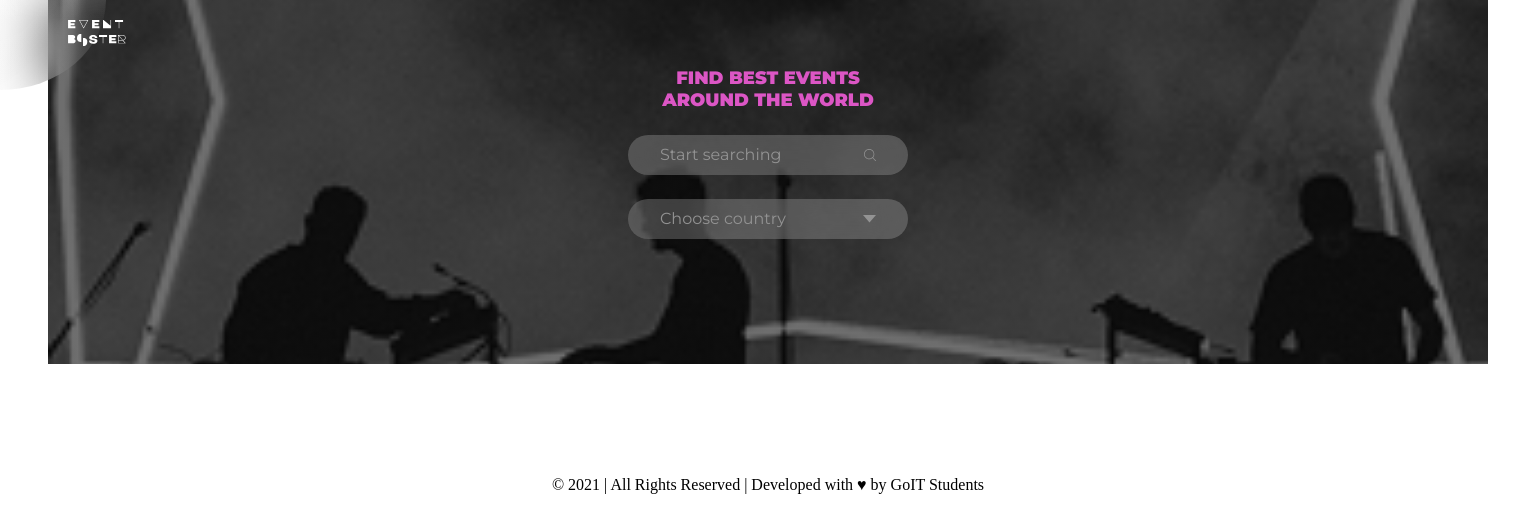
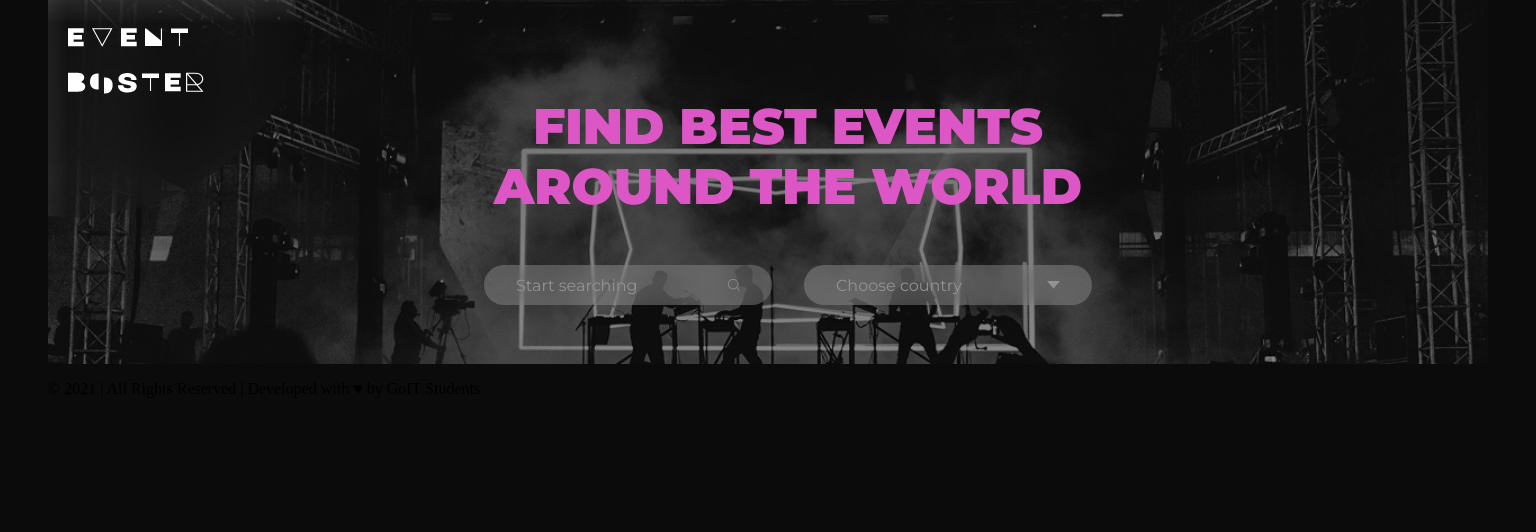
Before and after one commit to iNevTodD/event-booster, a website built with Vite: page src/index.html in a window 1536 px wide. Built offline with nearby package versions, Linux system fonts and the light colour scheme.

Commit message:
add responsive styles

```diff
--- a/src/css/common.css
+++ b/src/css/common.css
@@ -7,9 +7,28 @@ body {
   margin: 0;
   padding: 0;
   width: 100%;
+  background-color: rgba(11, 11, 11);
 }
+
 ul {
   margin: 0;
   padding: 0;
   list-style: none;
 }
+
+.container {
+  margin: 0 auto;
+  max-width: 1440px;
+}
+
+@media (min-width: 768px) {
+  .container {
+    min-width: 768px;
+  }
+}
+
+@media (min-width: 1440px) {
+  .container {
+    min-width: 1440px;
+  }
+}
--- a/src/css/hero.css
+++ b/src/css/hero.css
@@ -1,19 +1,44 @@
 .hero {
-    background-image: linear-gradient(180deg, rgba(13, 13, 13, 0.6) 0%, rgba(14, 14, 14, 0.6) 100%), url("../img/bg-hero-mob.jpg");
+    background-image: linear-gradient(180deg, rgba(13, 13, 13, 0.6) 0%, rgba(14, 14, 14, 0.5) 100%), url("../img/bg-hero-mob.jpg");
     background-size: cover;
-    background-position: center;
+    background-position: center 20%;
+    background-repeat: no-repeat;
+    min-height: 364px;
     max-width: 1440px;
-    min-height: 364px;
+    height: 100%;
     margin: 0 auto;
+    overflow: hidden;
+    position: relative;
+
 }
 
-.container {
+@media (min-width: 768px) {
+    .hero {
+        background-image: linear-gradient(180deg, rgba(13, 13, 13, 0.6) 0%, rgba(14, 14, 14, 0.5) 100%), url("../img/bg-hero-tab.jpg");
+    }
+}
+
+@media (min-width: 1440px) {
+    .hero {
+        background-image: linear-gradient(180deg, rgba(13, 13, 13, 0.6) 0%, rgba(14, 14, 14, 0.5) 100%), url("../img/bg-hero-desk.jpg");
+    }
+}
+
+.hero .container {
     display: flex;
     flex-direction: column;
+    justify-content: center;
     align-items: center;
-    justify-content: center;
-    gap: 24px;
     padding: 20px 20px 56px 20px;
+    margin: 0 auto;
+    gap: 40px;
+}
+
+@media (min-width: 768px) {
+    .hero .container {
+        padding: 24px 20px 56px 20px;
+        gap: 0px;
+    }
 }
 
 .header {
@@ -22,6 +47,7 @@
     flex-direction: column;
     align-items: flex-start;
     justify-content: flex-start;
+    position: relative;
 }
 
 .logo-wrapper {
@@ -34,6 +60,18 @@
     position: relative;
 }
 
+@media (min-width: 768px) {
+    .logo-wrapper {
+        gap: 7px;
+    }
+}
+
+@media (min-width: 1440px) {
+    .logo-wrapper {
+        gap: 17px;
+    }
+}
+
 .logo-bg {
     position: absolute;
     top: -90px;
@@ -41,16 +79,47 @@
     width: 212px;
     height: 180px;
     border-radius: 50%;
-    background:
-        linear-gradient(136.07deg, rgba(196, 196, 196, 0.03) 7.41%, rgba(196, 196, 196, 0) 89.25%), linear-gradient(to right,
-            rgba(255, 255, 255, 0.596),
+    background: linear-gradient(136.07deg, rgba(196, 196, 196, 0.03) 7.41%, rgba(196, 196, 196, 0) 89.25%),
+        linear-gradient(to right,
+            rgba(255, 255, 255, 0.719),
             transparent 60%),
         linear-gradient(to bottom,
-            rgba(255, 255, 255, 0.596),
-            transparent 60%);
-
+            rgba(255, 255, 255, 0.719),
+            transparent 65%);
     backdrop-filter: blur(30px);
 
+}
+
+@media (min-width: 768px) {
+    .logo-bg {
+        top: -161px;
+        left: -180px;
+        width: 359px;
+        height: 302px;
+        background: linear-gradient(136.07deg, rgba(196, 196, 196, 0.03) 7.41%, rgba(196, 196, 196, 0) 89.25%),
+            linear-gradient(to right,
+                rgba(255, 255, 255, 0.719),
+                transparent 55%),
+            linear-gradient(to bottom,
+                rgba(255, 255, 255, 0.719),
+                transparent 55%);
+    }
+}
+
+@media (min-width: 1440px) {
+    .logo-bg {
+        top: -193px;
+        left: -229px;
+        width: 458px;
+        height: 386px;
+        background: linear-gradient(136.07deg, rgba(196, 196, 196, 0.03) 7.41%, rgba(196, 196, 196, 0) 89.25%),
+            linear-gradient(to right,
+                rgba(255, 255, 255, 0.719),
+                transparent 50%),
+            linear-gradient(to bottom,
+                rgba(255, 255, 255, 0.719),
+                transparent 50%);
+    }
 }
 
 .logo-word {
@@ -64,8 +133,32 @@
     gap: 3px;
 }
 
+@media (min-width: 768px) {
+    .logo-word:nth-child(1) {
+        gap: 5px;
+    }
+}
+
+@media (min-width: 1440px) {
+    .logo-word:nth-child(1) {
+        gap: 7px;
+    }
+}
+
 .logo-word:nth-child(2) {
     gap: 1px;
+}
+
+@media (min-width: 768px) {
+    .logo-word:nth-child(2) {
+        gap: 2px;
+    }
+}
+
+@media (min-width: 1440px) {
+    .logo-word:nth-child(2) {
+        gap: 4px;
+    }
 }
 
 .logo-letter {
@@ -80,6 +173,112 @@
     transform: translateY(2px);
 }
 
+@media (min-width: 768px) {
+    .e-letter {
+        width: 13px;
+        height: 10px;
+    }
+
+    .v-letter {
+        width: 16px;
+        height: 10px;
+    }
+
+    .n-letter {
+        width: 14px;
+        height: 10px;
+    }
+
+    .t-letter {
+        width: 14px;
+        height: 10px;
+    }
+
+    .b-letter {
+        width: 13px;
+        height: 10px;
+    }
+
+    .u-left,
+    .u-right {
+        width: 8px;
+        height: 10px;
+    }
+
+    .s-letter {
+        width: 15px;
+        height: 11px;
+    }
+
+    .r-letter {
+        width: 13px;
+        height: 10px;
+    }
+}
+
+@media(min-width: 1440px) {
+    .e-letter {
+        width: 17px;
+        height: 28px;
+    }
+
+    .v-letter {
+        width: 22px;
+        height: 28px;
+    }
+
+    .n-letter {
+        width: 19px;
+        height: 28px;
+    }
+
+    .t-letter {
+        width: 19px;
+        height: 28px;
+    }
+
+    .b-letter {
+        width: 18px;
+        height: 28px;
+    }
+
+    .u-left,
+    .u-right {
+        width: 10px;
+        height: 27px;
+    }
+
+    .s-letter {
+        width: 20px;
+        height: 28px;
+    }
+
+    .r-letter {
+        width: 18px;
+        height: 28px;
+    }
+}
+
+.hero-content {
+    display: flex;
+    flex-direction: column;
+    align-items: center;
+    justify-content: center;
+    gap: 24px;
+}
+
+@media (min-width: 768px) {
+    .hero-content {
+        gap: 40px;
+    }
+}
+
+@media (min-width: 1440px) {
+    .hero-content {
+        gap: 48px;
+    }
+}
+
 .title {
     font-family: "Montserrat", sans-serif;
     font-weight: 900;
@@ -89,6 +288,31 @@
     text-transform: uppercase;
     margin: 0;
     line-height: 1.2;
+}
+
+@media (min-width: 768px) {
+    .title {
+        font-size: 30px;
+    }
+}
+
+@media (min-width: 1440px) {
+    .title {
+        font-size: 50px;
+    }
+}
+
+.search-wrapper {
+    display: flex;
+    flex-direction: column;
+    gap: 24px;
+}
+
+@media (min-width: 768px) {
+    .search-wrapper {
+        flex-direction: row;
+        gap: 32px;
+    }
 }
 
 .search__input {
@@ -101,6 +325,10 @@
     box-sizing: border-box;
     backdrop-filter: blur(20px);
     background-color: rgba(255, 255, 255, 0.2);
+    font-family: "Montserrat", sans-serif;
+    font-weight: 400;
+    font-size: 16px;
+    color: #939393;
 }
 
 .search__input::placeholder {
@@ -113,7 +341,21 @@
 .input-wrapper {
     position: relative;
     max-width: 280px;
-    width: 100%;
+    width: 280px;
+}
+
+@media (min-width: 768px) {
+    .input-wrapper {
+        max-width: 336px;
+        width: 336px;
+    }
+}
+
+@media (min-width: 1440px) {
+    .input-wrapper {
+        max-width: 288px;
+        width: 288px;
+    }
 }
 
 .search__icon {
--- a/src/partials/hero.html
+++ b/src/partials/hero.html
@@ -5,25 +5,25 @@
 
       <div class="logo-wrapper">
         <div class="logo-word">
-          <svg class="logo-letter" width="8" height="9">
+          <svg class="logo-letter e-letter" width="8" height="9">
             <use href="./img/sprite.svg#icon-e"></use>
           </svg>
-          <svg class="logo-letter" width="10" height="9">
+          <svg class="logo-letter v-letter" width="10" height="9">
             <use href="./img/sprite.svg#icon-v"></use>
           </svg>
-          <svg class="logo-letter" width="8" height="9">
+          <svg class="logo-letter e-letter" width="8" height="9">
             <use href="./img/sprite.svg#icon-e"></use>
           </svg>
-          <svg class="logo-letter" width="9" height="9">
+          <svg class="logo-letter n-letter" width="9" height="9">
             <use href="./img/sprite.svg#icon-n"></use>
           </svg>
-          <svg class="logo-letter" width="9" height="9">
+          <svg class="logo-letter t-letter" width="9" height="9">
             <use href="./img/sprite.svg#icon-t"></use>
           </svg>
         </div>
 
         <div class="logo-word">
-          <svg class="logo-letter" width="8" height="9">
+          <svg class="logo-letter b-letter" width="8" height="9">
             <use href="./img/sprite.svg#icon-b"></use>
           </svg>
           <svg class="logo-letter u-left" width="5" height="8">
@@ -32,27 +32,29 @@
           <svg class="logo-letter u-right" width="5" height="8">
             <use href="./img/sprite.svg#icon-u-right"></use>
           </svg>
-          <svg class="logo-letter" width="9" height="9">
+          <svg class="logo-letter s-letter" width="9" height="9">
             <use href="./img/sprite.svg#icon-s"></use>
           </svg>
-          <svg class="logo-letter" width="9" height="9">
+          <svg class="logo-letter t-letter" width="9" height="9">
             <use href="./img/sprite.svg#icon-t"></use>
           </svg>
-          <svg class="logo-letter" width="8" height="9">
+          <svg class="logo-letter e-letter" width="8" height="9">
             <use href="./img/sprite.svg#icon-e"></use>
           </svg>
-          <svg class="logo-letter" width="8" height="9">
+          <svg class="logo-letter r-letter" width="8" height="9">
             <use href="./img/sprite.svg#icon-r"></use>
           </svg>
         </div>
       </div>
     </header>
 
+    <div class="hero-content">
       <h1 class="title">
         FIND BEST EVENTS<br />
         AROUND THE WORLD
       </h1>
 
+      <div class="search-wrapper">
         <div class="input-wrapper">
           <input
             type="text"
@@ -78,4 +80,6 @@
           </svg>
         </div>
       </div>
+    </div>
+  </div>
 </section>
```
Also changed, not shown: src/img/bg-hero-desk.jpg (renamed from src/img/bg-hero-desktop.jpg), src/img/bg-hero-tab.jpg (renamed from src/img/bg-hero-tablet.jpg). Lines whose indentation alone changed are shown as unchanged.
